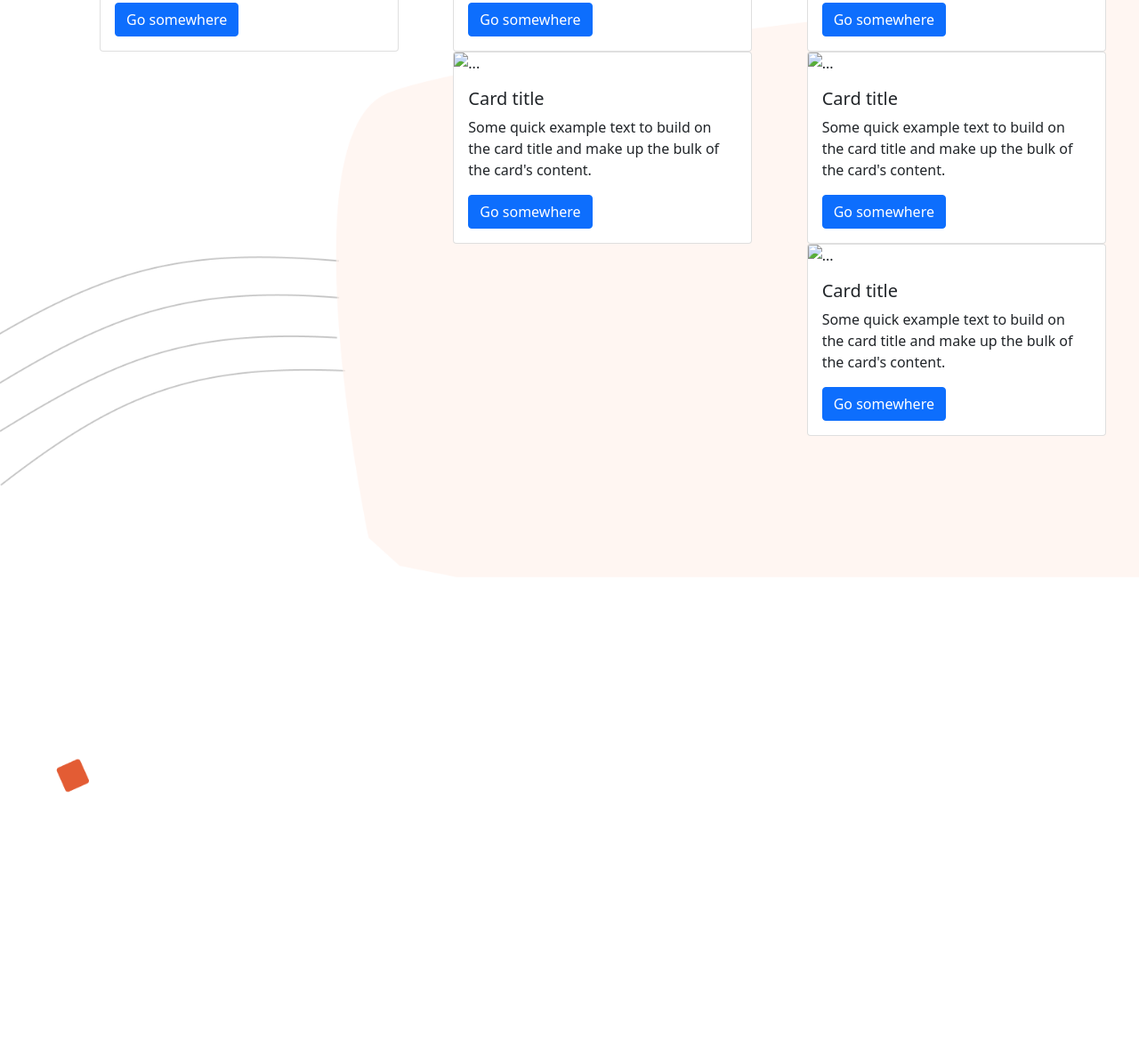
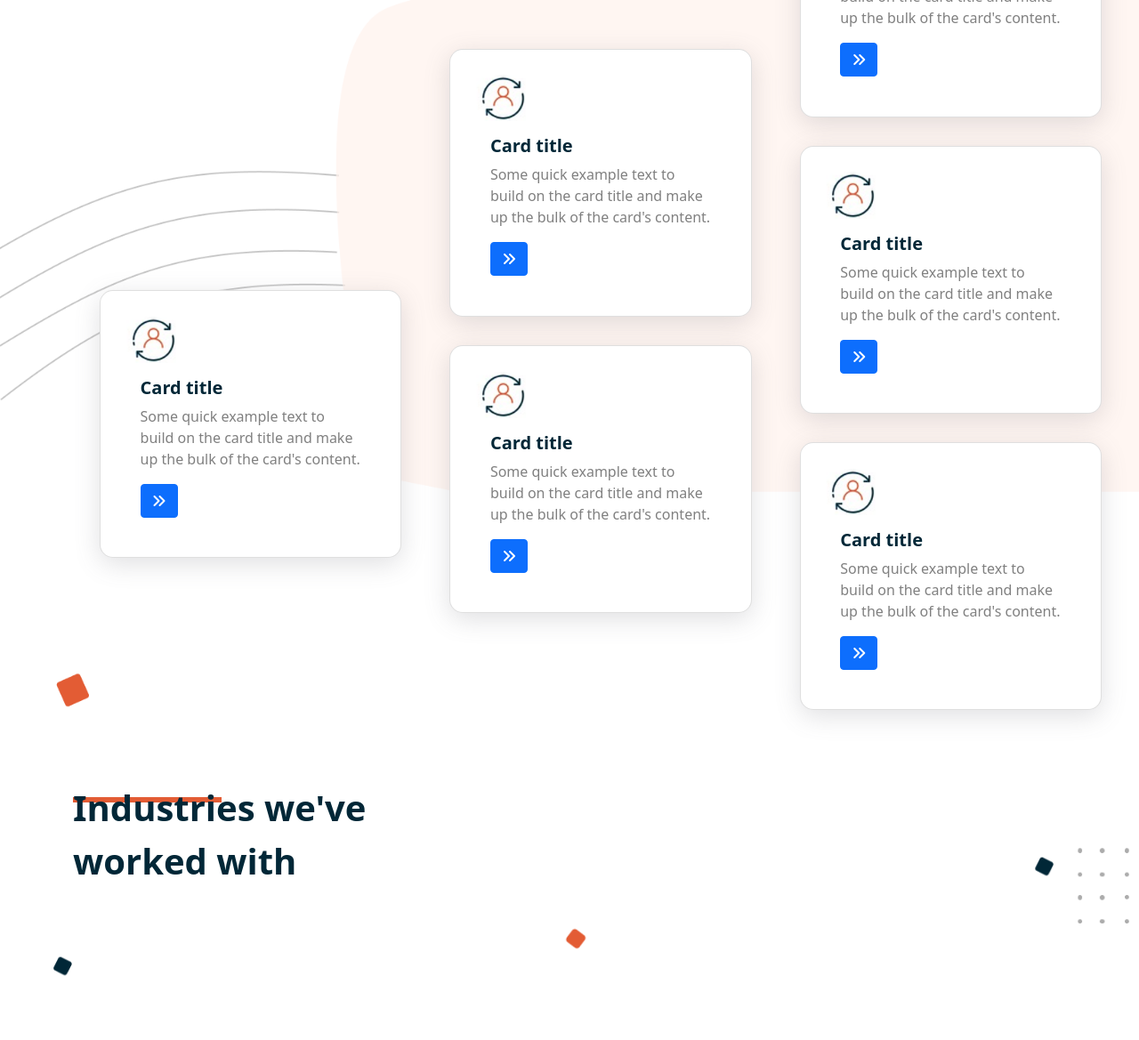
Before and after one commit to Shreyas-Mishra/Native-Developers-Task, a plain HTML site: page index.html in a window 1280 px wide. Shown: the part 1306-2475 px from the top of the page at 89% size. Drawn offline with nearby package versions, Linux system fonts and the light colour scheme.

```diff
--- a/index.html
+++ b/index.html
@@ -79,36 +79,39 @@
         </div>
     </div>
     <div class="service-wrapper">
+        <img class="frame2" src="images/frame2.png">
+
         <div class="services-box">
-            <img class="frame2" src="images/frame2.png">
             <div class="s-heading container">What we do</div>
             <div class="service-grid-container">
                 <div class="row">
-                    <div class="col-md-4 col-12  column-1">
+                    <div class="col-lg-4 col-12  column-1">
                         <div class="row">
                             <div class="col-md-12">
                                 <div class="card card-1">
-                                    <img src="..." class="card-img-top" alt="...">
+                                    <img src="images/circle.png" class="card-img-top" alt="...">
                                     <div class="card-body">
                                         <h5 class="card-title">Card title</h5>
                                         <p class="card-text">Some quick example text to build on the card title and make
                                             up the bulk of the card's content.</p>
-                                        <a href="#" class="btn btn-primary">Go somewhere</a>
+                                        <a href="#" class="btn btn-primary"><i
+                                                class="fas fa-angle-double-right"></i></a>
                                     </div>
                                 </div>
                             </div>
                         </div>
                     </div>
-                    <div class="col-md-4 col-12 column-2">
+                    <div class="col-lg-4 col-12 column-2">
                         <div class="row">
                             <div class="col-md-12">
                                 <div class="card card-2">
-                                    <img src="..." class="card-img-top" alt="...">
+                                    <img src="images/circle.png" class="card-img-top" alt="...">
                                     <div class="card-body">
                                         <h5 class="card-title">Card title</h5>
                                         <p class="card-text">Some quick example text to build on the card title and make
                                             up the bulk of the card's content.</p>
-                                        <a href="#" class="btn btn-primary">Go somewhere</a>
+                                        <a href="#" class="btn btn-primary"><i
+                                                class="fas fa-angle-double-right"></i></a>
                                     </div>
                                 </div>
                             </div>
@@ -116,27 +119,29 @@
                         <div class="row">
                             <div class="col-md-12">
                                 <div class="card card-3">
-                                    <img src="..." class="card-img-top" alt="...">
+                                    <img src="images/circle.png" class="card-img-top" alt="...">
                                     <div class="card-body">
                                         <h5 class="card-title">Card title</h5>
                                         <p class="card-text">Some quick example text to build on the card title and make
                                             up the bulk of the card's content.</p>
-                                        <a href="#" class="btn btn-primary">Go somewhere</a>
+                                        <a href="#" class="btn btn-primary"><i
+                                                class="fas fa-angle-double-right"></i></a>
                                     </div>
                                 </div>
                             </div>
                         </div>
                     </div>
-                    <div class="col-md-4 col-12 column-3">
+                    <div class="col-lg-4 col-12 column-3">
                         <div class="row">
                             <div class="col-md-12">
                                 <div class="card card-4">
-                                    <img src="..." class="card-img-top" alt="...">
+                                    <img src="images/circle.png" class="card-img-top" alt="...">
                                     <div class="card-body">
                                         <h5 class="card-title">Card title</h5>
                                         <p class="card-text">Some quick example text to build on the card title and make
                                             up the bulk of the card's content.</p>
-                                        <a href="#" class="btn btn-primary">Go somewhere</a>
+                                        <a href="#" class="btn btn-primary"><i
+                                                class="fas fa-angle-double-right"></i></a>
                                     </div>
                                 </div>
                             </div>
@@ -144,12 +149,13 @@
                         <div class="row">
                             <div class="col-md-12">
                                 <div class="card card-5">
-                                    <img src="..." class="card-img-top" alt="...">
+                                    <img src="images/circle.png" class="card-img-top" alt="...">
                                     <div class="card-body">
                                         <h5 class="card-title">Card title</h5>
                                         <p class="card-text">Some quick example text to build on the card title and make
                                             up the bulk of the card's content.</p>
-                                        <a href="#" class="btn btn-primary">Go somewhere</a>
+                                        <a href="#" class="btn btn-primary"><i
+                                                class="fas fa-angle-double-right"></i></a>
                                     </div>
                                 </div>
                             </div>
@@ -157,12 +163,13 @@
                         <div class="row">
                             <div class="col-md-12">
                                 <div class="card card-6">
-                                    <img src="..." class="card-img-top" alt="...">
+                                    <img src="images/circle.png" class="card-img-top" alt="...">
                                     <div class="card-body">
                                         <h5 class="card-title">Card title</h5>
                                         <p class="card-text">Some quick example text to build on the card title and make
                                             up the bulk of the card's content.</p>
-                                        <a href="#" class="btn btn-primary">Go somewhere</a>
+                                        <a href="#" class="btn btn-primary"><i
+                                                class="fas fa-angle-double-right"></i></a>
                                     </div>
                                 </div>
                             </div>
@@ -172,6 +179,12 @@
             </div>
         </div>
     </div>
+    <div class="partner-box">
+        <img class="part-img" src="images/frame3.png">
+        <div class="part-heading container">
+            Industries we've </br>worked with
+        </div>
+    </div>
 
 
     <script src="https://kit.fontawesome.com/e0b8fdf55f.js"></script>
--- a/style.css
+++ b/style.css
@@ -121,11 +121,14 @@
 
   }
   .service-wrapper{
-      height: 90rem;
+      height: 100%;
+  }
+  .services-box{
+      padding-top: 5rem;
   }
   .s-heading{
-      position: relative;
-      margin-top: 6rem;
+      margin-top: 2rem;
+      position: absolute;
       color: #012737;
       font-weight: 700;
       font-size: 3.5rem;
@@ -139,21 +142,53 @@
       border-bottom: 6px solid #E35C34;
       z-index: -1;
   }
-.service-img img{
-    height: 10%;
+.card-img-top{
+    width: 20%;
 }
 .card{
-    width: 90%;
+    padding: 8%;
+    margin-top: 2rem;
+    width: 95%;
+    border-radius: 15px;
+    box-shadow: rgba(100, 100, 111, 0.2) 0px 7px 29px 0px;
+}
+.card-title{
+    color: #012737;
+    font-weight: 700;
+}
+.card-text{
+    color: grey;
+}
+.service-grid-container .row{
+    margin-right: 0rem;
 }
 .service-grid-container{
-    overflow: hidden;
     margin-left: 7rem;
+    margin-top: 4rem;
 }
+.column-1{
+    margin-top: 10%}
 
-
-
-
-
+    .part-heading{
+        margin-top: 5rem;
+        color: #012737;
+        font-weight: 700;
+        font-size: 2.5rem;
+    }
+    .part-heading::after{
+        content: "";
+        display: block;
+        width: 15%;
+        margin-top: -6.4rem;
+        /* padding-top: -3px; */
+        border-bottom: 6px solid #E35C34;
+        z-index: -1;
+    }
+    .partner-box img{
+        position: absolute;
+        z-index: -2;
+        width: 100%;
+    }
   @media screen and (min-width: 992px) {
     .collapse{
         width: 35rem;
@@ -171,6 +206,15 @@
       border-radius: 30px 0px 0px 30px;
       width: 60%;
     }
+    .s-heading{
+        margin-left: 6rem;
+    }
+    .column-1{
+        margin-top: 40%}
+    .column-2{
+        margin-top: 17%}
+    .column-3{
+        margin-top: -2%}
    }
    @media screen and (max-width:992px) {
        .f-box img{
@@ -182,5 +226,8 @@
        .f-box{
            text-align: center;
        }
+       .certified-box img{
+           width: 50%;
+       }
 
    }
```
Also changed, not shown: images/frame3.png (added).
